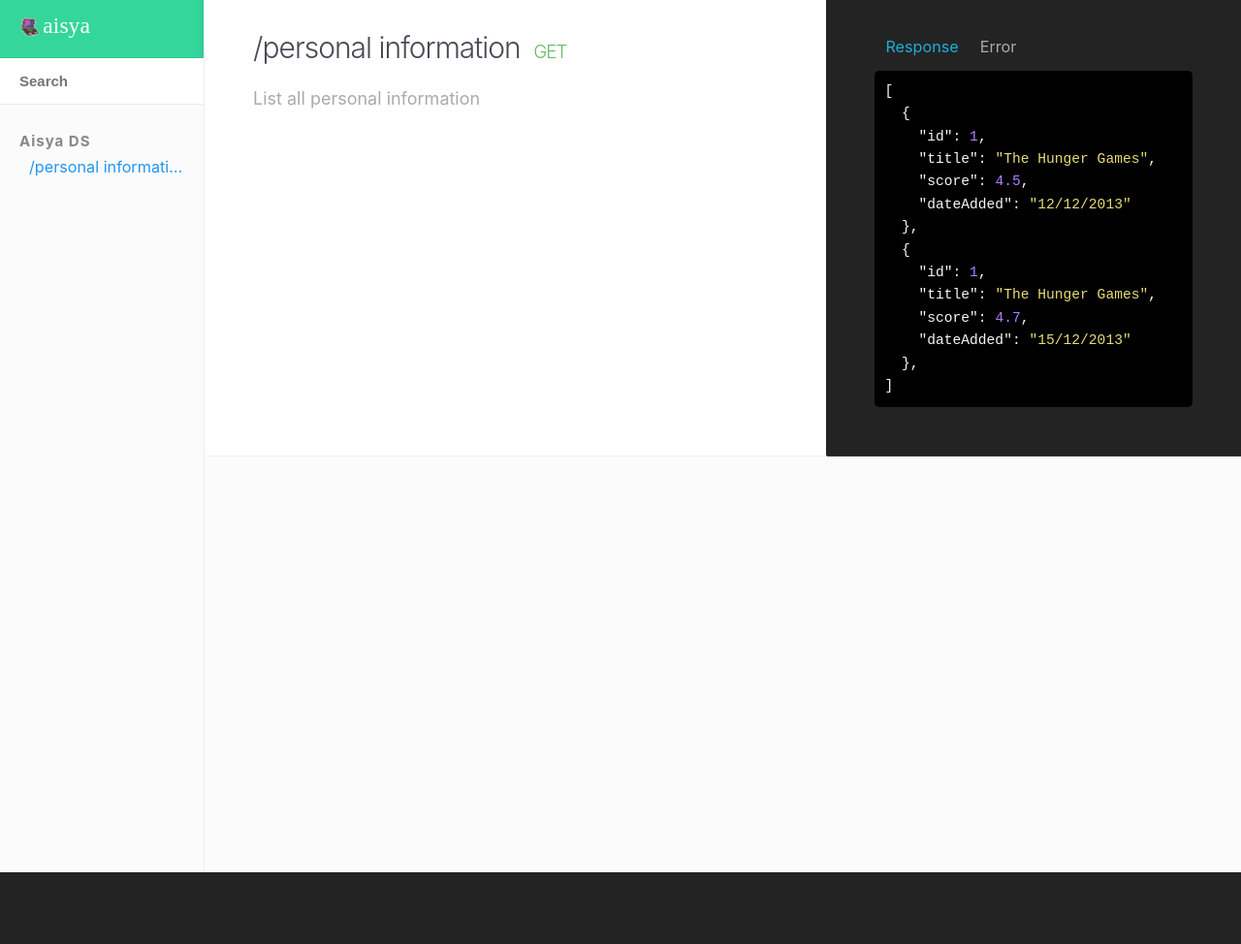
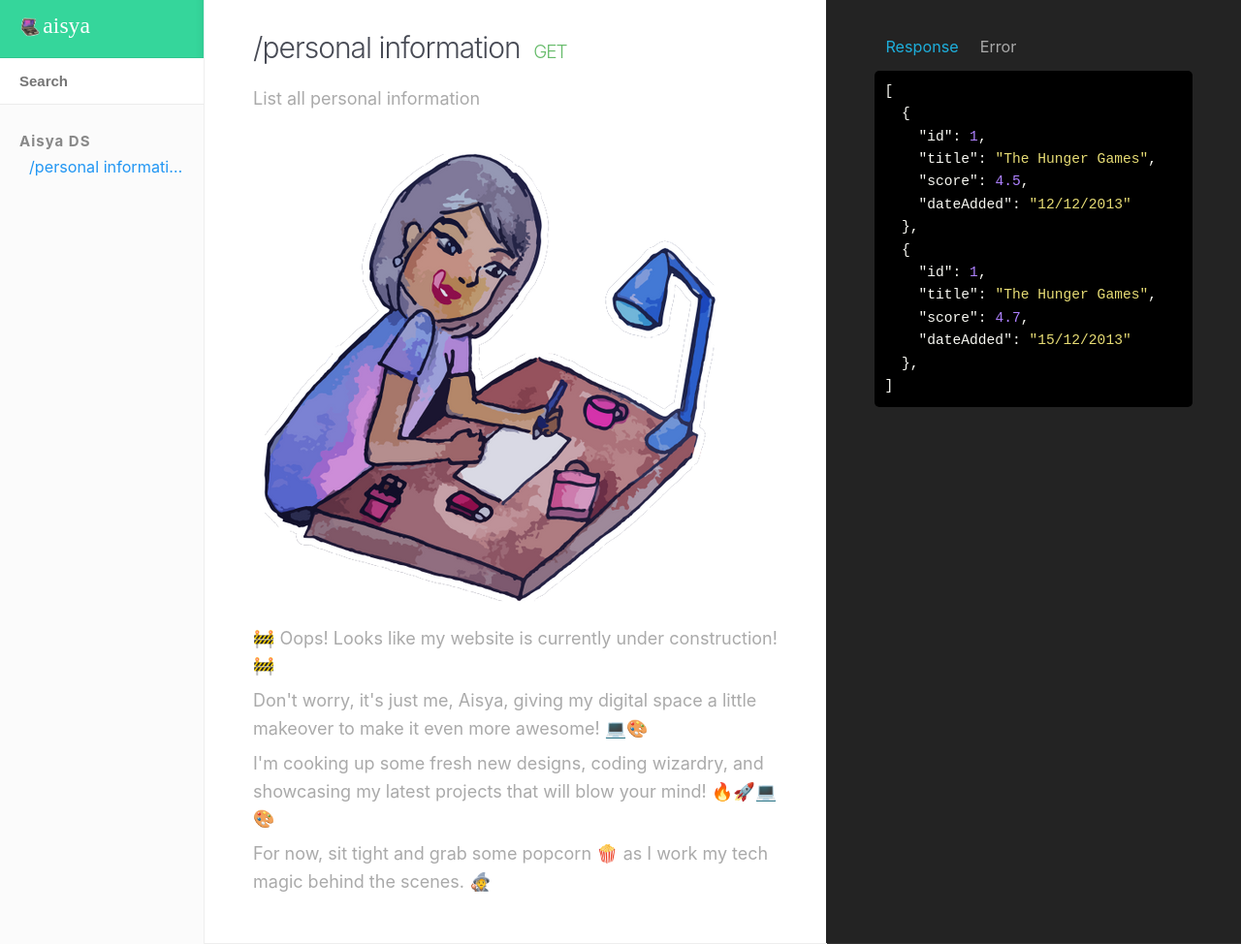
Before and after one commit to aisyadfira/aisyadfira-github, a Jekyll site: the page built from index.html, in a window 1280 px wide. Shown: the whole page at 97% size. Built offline with Jekyll 4.4.1, drawn with Linux system fonts in a browser that asks for light colours; nearby versions of some CDN libraries; before the commit the page ends 900 px from its top, so only the background shows below that.

Commit message:
Update index.html

```diff
--- a/index.html
+++ b/index.html
@@ -19,6 +19,11 @@ title: API Docs
 				{% if doc.description %}
 					<p class="description">{{ doc.description }}</p>
 				{% endif %}
+				<img src="https://aisyadfira.github.io/images/5f4dcd4fda7be1129b43980e_face%20desk-p-500.png" class="under-construction">
+				<p class="description">🚧 Oops! Looks like my website is currently under construction! 🚧</p>
+			        <p class="description">Don't worry, it's just me, Aisya, giving my digital space a little makeover to make it even more awesome! 💻🎨</p>
+				<p class="description">I'm cooking up some fresh new designs, coding wizardry, and showcasing my latest projects that will blow your mind! 🔥🚀💻🎨</p>
+				<p class="description">For now, sit tight and grab some popcorn 🍿 as I work my tech magic behind the scenes. 🧙 </p>
 				{% comment %}
 				{% if doc.parameters and doc.parameters[0].name %}
 						<h6>Parameters</h6>
```
